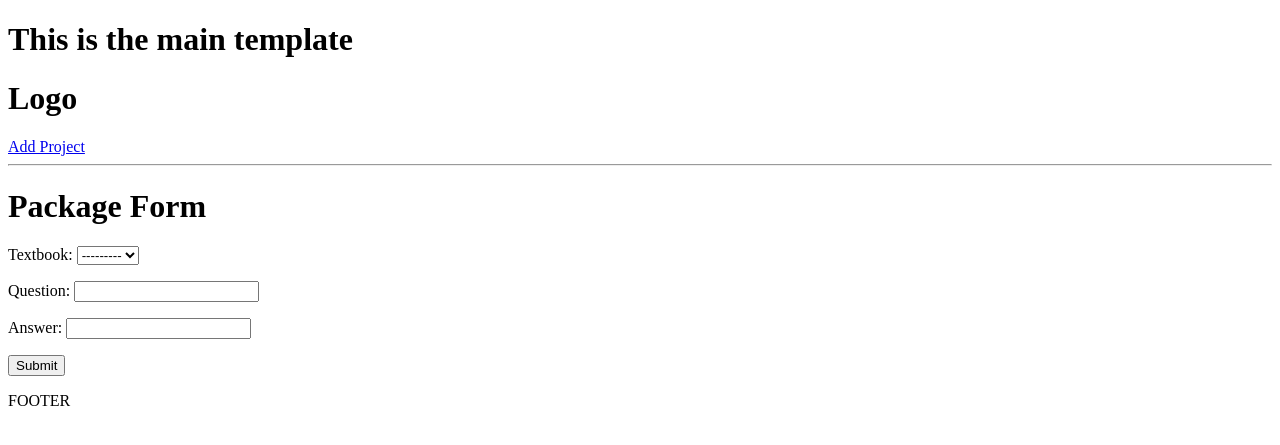
After one commit to 4Tomek/cards, a Django app: page /create-package/ in a window 1280 px wide. The commit adds this page. Shown: the top 445 px of the page. Run offline with Django 4.2, Linux system fonts and the light colour scheme; data that the repository does not hold is empty.

Commit message:
added form to create new cards

```diff
--- /dev/null
+++ b/packages/forms.py
@@ -0,0 +1,8 @@
+from django.forms import ModelForm
+from .models import Textbook, Basic_card
+
+
+class PackageForm(ModelForm):
+    class Meta:
+        model = Basic_card
+        fields = ['textbook', 'question', 'answer']
--- /dev/null
+++ b/packages/templates/packages/package_form.html
@@ -0,0 +1,12 @@
+{% extends 'main.html' %}
+{% block content %}
+
+<h1>Package Form</h1>
+
+<form method="POST">
+    {% csrf_token %}
+    {{form.as_p}}
+    <input type="submit">
+</form>
+
+{% endblock %}
--- a/packages/urls.py
+++ b/packages/urls.py
@@ -4,4 +4,5 @@ from . import views
 urlpatterns = [
     path('', views.packages, name="packages"),
     path('package/<str:pk>', views.package, name="package"),
+    path('create-package/', views.createTextbook, name="create-package"),
 ]
--- a/packages/views.py
+++ b/packages/views.py
@@ -1,6 +1,7 @@
-from django.shortcuts import render
+from django.shortcuts import render, redirect
 from django.http import HttpResponse
-from .models import Textbook
+from .models import Textbook, Basic_card
+from .forms import PackageForm
 
 
 def packages(request):
@@ -11,6 +12,19 @@ def packages(request):
 
 def package(request, pk):
     textbookObj = Textbook.objects.get(id=pk)
-    cards = textbookObj.basic_cards_set.all()
+    cards = textbookObj.basic_card_set.all()
     context = {'textbook': textbookObj, 'cards': cards}
     return render(request, 'packages/single-package.html', context)
+
+
+def createTextbook(request):
+    form = PackageForm()
+
+    if request.method == 'POST':
+        form = PackageForm(request.POST)
+        if form.is_valid():
+            form.save()
+            return redirect('packages')
+
+    context = {'form': form}
+    return render(request, "packages/package_form.html", context)
--- a/templates/navbar.html
+++ b/templates/navbar.html
@@ -1,2 +1,3 @@
 <h1>Logo</h1>
+<a href="{% url 'create-package' %}">Add Project</a>
 <hr>
```
Also changed, not shown: 1 other file.
